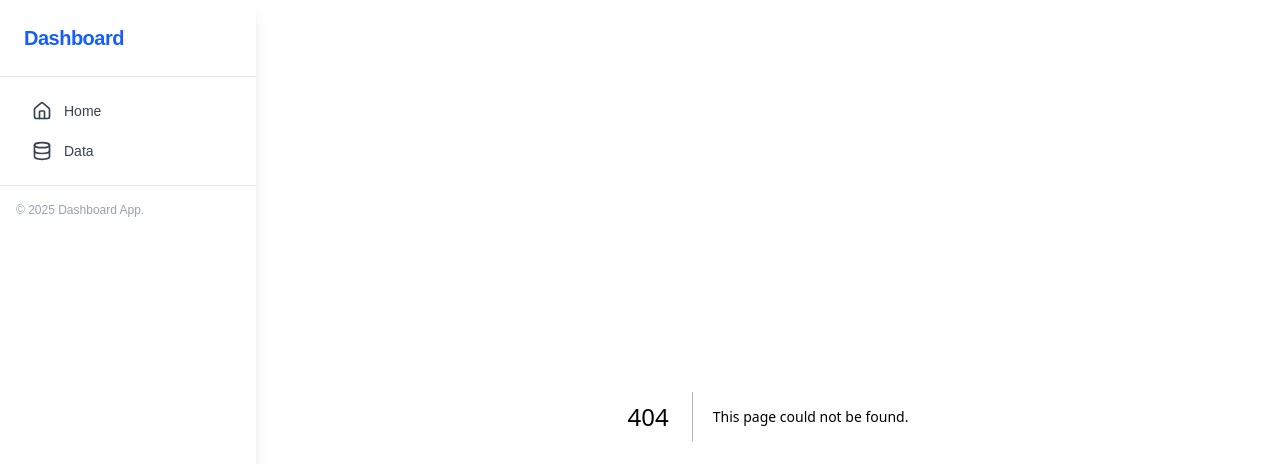
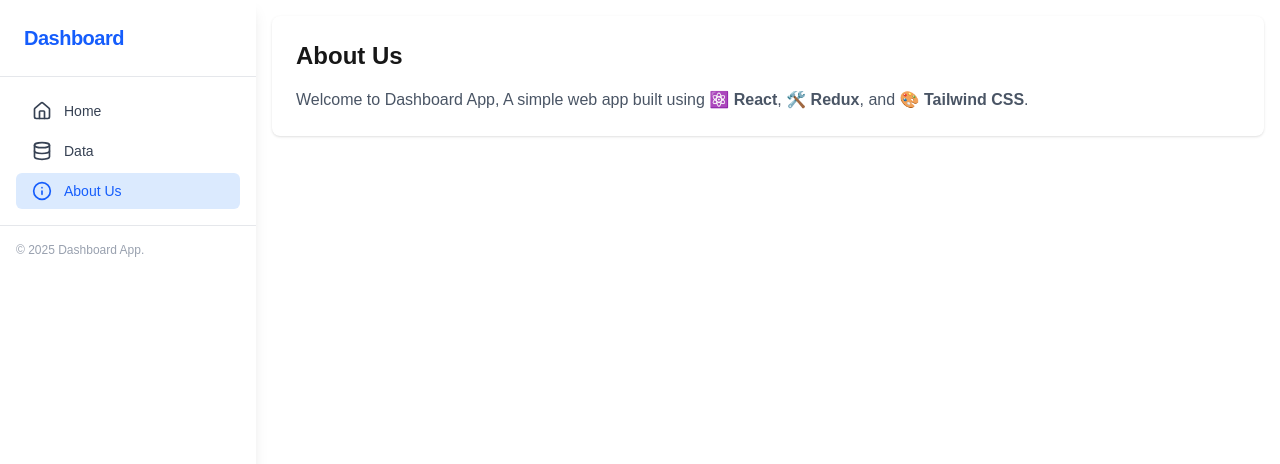
Before and after one commit to imvsnu/dashboard-app, a Next.js app: page /about-us in a window 1280 px wide. Before the commit this address had no page. Shown: the top 464 px of the page. Built offline with nearby package versions, Linux system fonts and the light colour scheme.

Commit message:
feat: add about-us page

```diff
--- /dev/null
+++ b/src/app/about-us/page.tsx
@@ -0,0 +1,10 @@
+export default function AboutUsPage() {
+  return (
+    <div className="bg-white rounded-lg shadow p-6">
+      <h1 className="text-2xl font-semibold mb-4">About Us</h1>
+      <p className="text-gray-600">
+        Welcome to Dashboard App, A simple web app built using ⚛️ <b>React</b>, 🛠️ <b>Redux</b>, and 🎨 <b>Tailwind CSS</b>.
+      </p>
+    </div>
+  );
+}
--- a/src/app/data/page.tsx
+++ b/src/app/data/page.tsx
@@ -59,7 +59,7 @@ export default function DataPage() {
 
   return (
     <div className="bg-white rounded-lg shadow p-6">
-      <h1 className="text-2xl font-semibold mb-4">Data</h1>
+      <h1 className="text-2xl font-semibold mb-4">Data Table</h1>
       <Table
         data={data.products || []}
         columns={columns}
--- a/src/app/page.tsx
+++ b/src/app/page.tsx
@@ -2,7 +2,7 @@ export default function HomePage() {
   return (
     <div className="bg-white rounded-lg shadow p-6">
       <h1 className="text-2xl font-semibold mb-4">Home</h1>
-      <p className="text-gray-600">Welcome to the home page.</p>
+      <p className="text-gray-600">🏠 Welcome to the home page.  👉 Visit the 📊 Data tab for table interactivity.</p>
     </div>
   )
 }
--- a/src/components/Sidebar.tsx
+++ b/src/components/Sidebar.tsx
@@ -2,12 +2,13 @@
 
 import Link from 'next/link'
 import { usePathname } from 'next/navigation'
-import { Home, Database, Menu } from 'lucide-react'
+import { Home, Database, Menu, Info } from 'lucide-react'
 import { useState } from 'react'
 
 const navItems = [
   { name: 'Home', href: '/', icon: Home },
   { name: 'Data', href: '/data', icon: Database },
+  { name: 'About Us', href: '/about-us', icon: Info },
 ]
 
 export default function Sidebar() {
```
